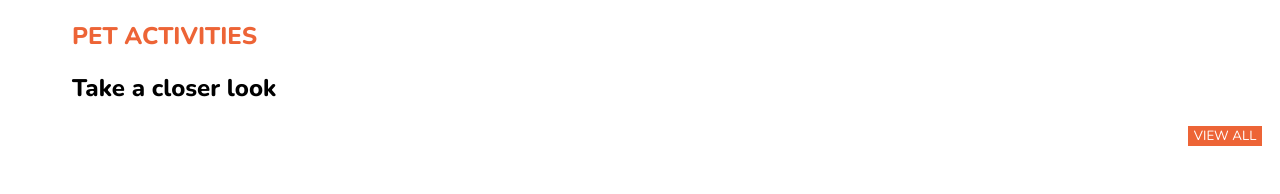
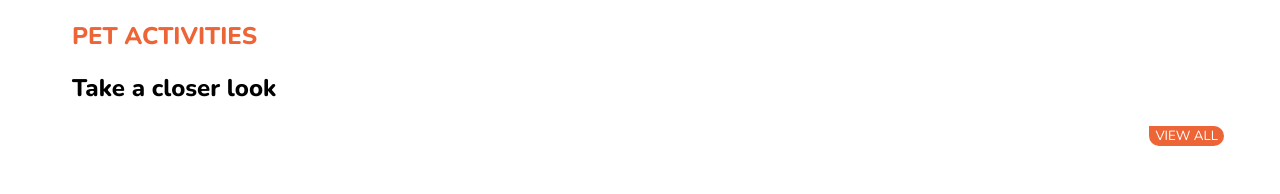
Before and after one commit to raqueladrados/W1CH4-Raquel-Adrados, a website: page index.html in a window 1280 px wide. Shown: the top 194 px of the page. Drawn offline with nearby package versions, Linux system fonts and the light colour scheme; files that its build step writes are made by us from their sources.

Commit message:
Change radius botton

```diff
--- a/styles.scss
+++ b/styles.scss
@@ -20,7 +20,7 @@ body {
 
 .button {
   text-align: right;
-  margin-right: 2%;
+  margin-right: 5%;
   background-color: transparent;
 }
 
@@ -29,6 +29,7 @@ body {
   color: white;
   border: none;
   font-family: inherit;
+  border-radius: 0 10px 10px 10px;
 }
 
 .principal-container {
```
